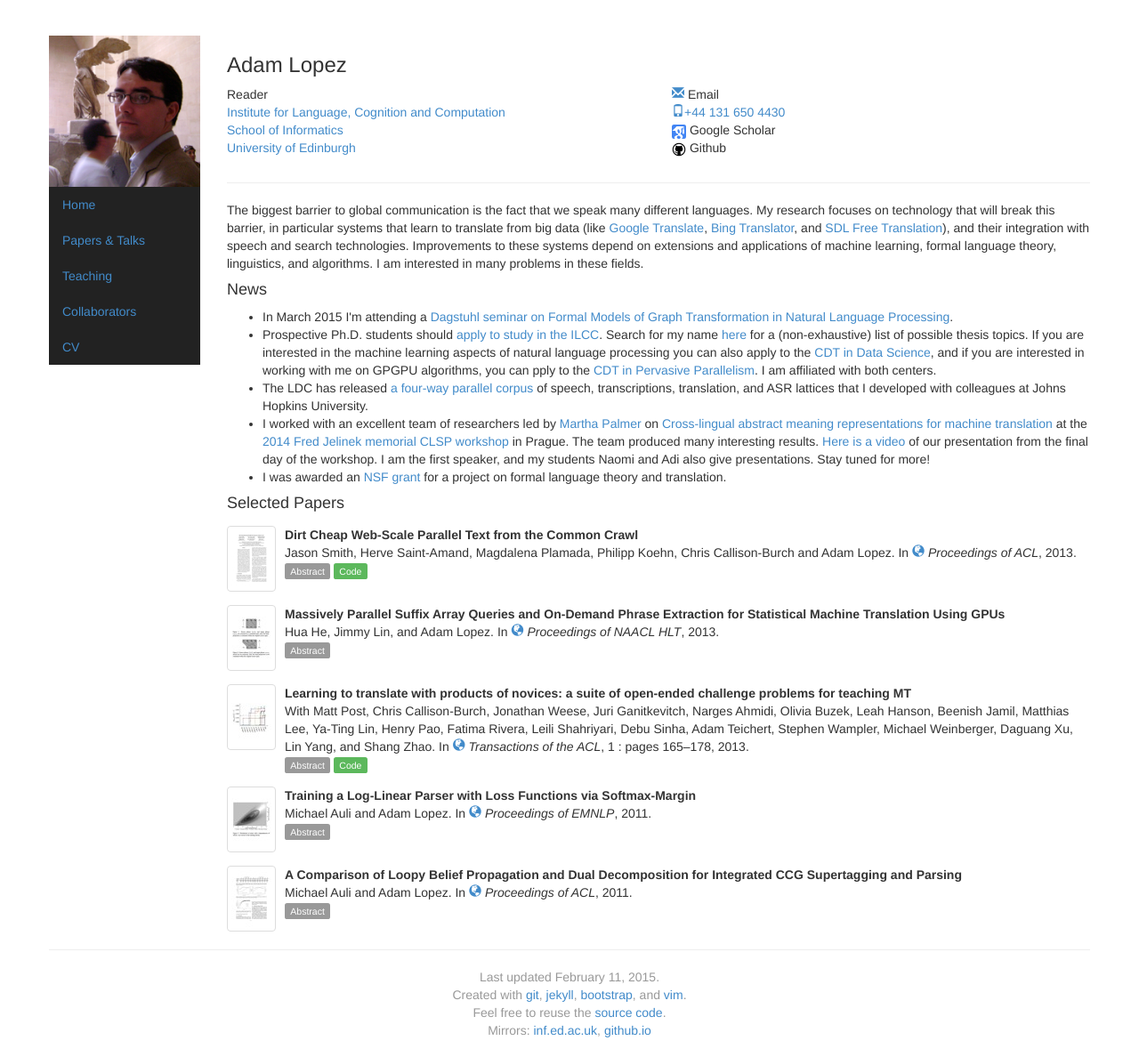
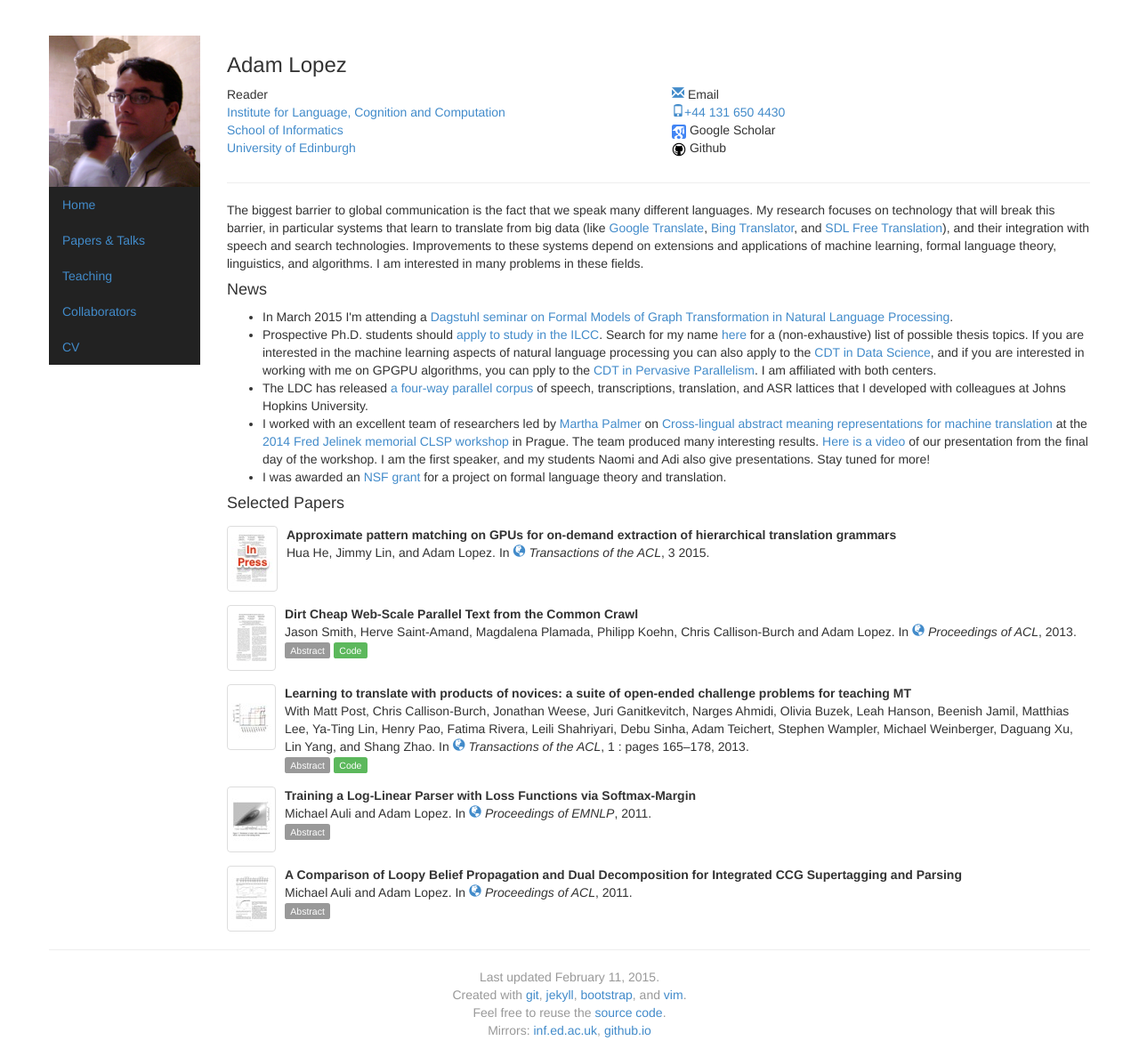
Before and after one commit to alopez/alopez.github.com, a Jekyll site: the page built from index.html, in a window 1280 px wide. Shown: the whole page at 89% size. Built offline with Jekyll 4.4.1, drawn with Linux system fonts in a browser that asks for light colours.

Commit message:
Add Hua's TACL paper

```diff
--- a/_config.yml
+++ b/_config.yml
@@ -28,6 +28,17 @@ talks:
     url: http://www.cs.jhu.edu/~alopez/talks/saarland.pdf
     img: "saarland-talk.jpg"
 papers:
+  - layout: paper
+    selected: y
+    paper-type: article
+    year: 2015
+    title: Approximate pattern matching on GPUs for on-demand extraction of hierarchical translation grammars
+    authors: Hua He, Jimmy Lin, and Adam Lopez
+    img: inpress
+    journal: Transactions of the ACL
+    journal-url: http://www.transacl.org/
+    volume: 3
+    venue: conference
   - layout: paper
     paper-type: article
     selected: no
@@ -146,7 +157,7 @@ papers:
       mine this rich new data resource.
   -
     layout: paper
-    selected: y
+    selected: no
     paper-type: inproceedings
     year: 2013
     title: Massively Parallel Suffix Array Queries and On-Demand Phrase Extraction for Statistical Machine Translation Using GPUs
@@ -172,7 +183,7 @@ papers:
       milliseconds.
   -
     layout: paper
-    selected: y
+    selected: n
     paper-type: article
     year: 2013
     title: Learning to translate with products of novices&#58; a suite of open-ended challenge problems for teaching MT
```
Also changed, not shown: img/paper/inpress.jpg (added).
